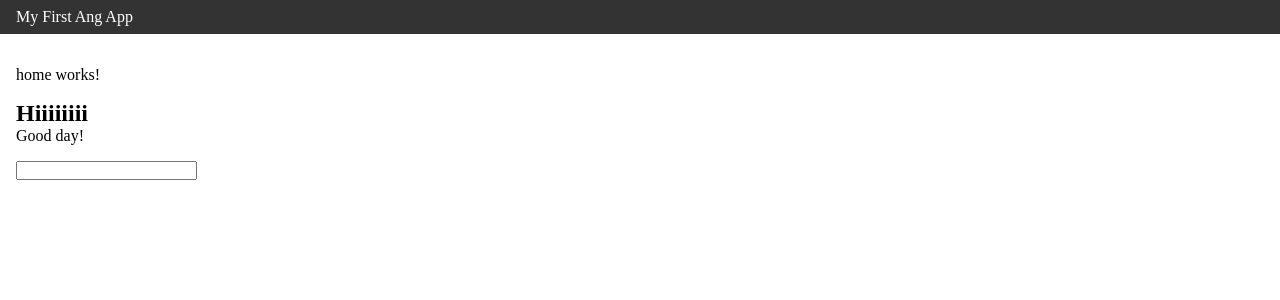
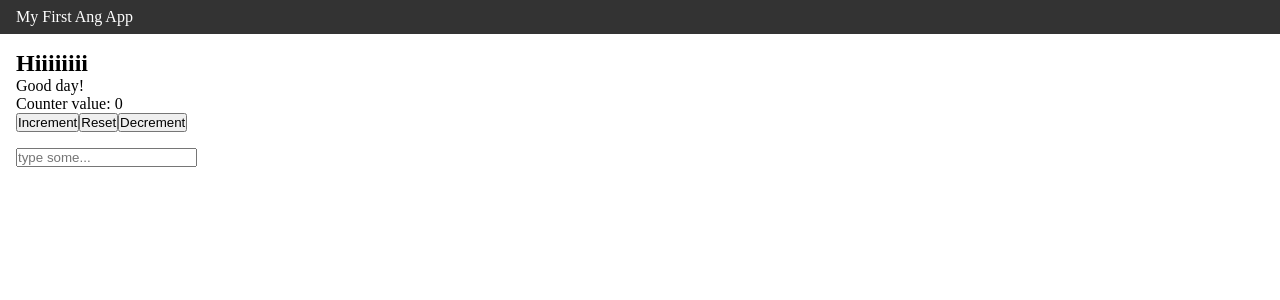
Before and after one commit to V1ADDD/angular-todos, an Angular app: page / in a window 1280 px wide. Shown: the top 300 px of the page. Built offline with nearby package versions, Linux system fonts and the light colour scheme.

Commit message:
feat: create counter

```diff
--- /dev/null
+++ b/src/app/components/counter/counter.component.html
@@ -0,0 +1,7 @@
+<p>Counter value: {{ val() }}</p>
+
+<div>
+    <button (click)="increment()">Increment</button>
+    <button (click)="reset()">Reset</button>
+    <button (click)="decrement()">Decrement</button>
+</div>
--- /dev/null
+++ b/src/app/components/counter/counter.component.ts
@@ -0,0 +1,20 @@
+import { Component, signal } from '@angular/core';
+
+@Component({
+  selector: 'app-counter',
+  imports: [],
+  templateUrl: './counter.component.html',
+  styleUrl: './counter.component.scss'
+})
+export class CounterComponent {
+  val = signal(0)
+  increment() {
+    this.val.update(val => val + 1);
+  }
+  reset(){
+    this.val.set(0);
+  }
+  decrement() {
+    this.val.update(val => val - 1);
+  }
+}
--- a/src/app/home/home.component.html
+++ b/src/app/home/home.component.html
@@ -1,3 +1,3 @@
-<p>home works!</p>
 <app-greeting [message]="message()"/>
-<input type="text" (keyup)="keyUpHandler($event)">
+<app-counter />
+<input placeholder="type some..." type="text" (keyup)="keyUpHandler($event)">
--- a/src/app/home/home.component.ts
+++ b/src/app/home/home.component.ts
@@ -1,9 +1,10 @@
 import { Component, signal } from '@angular/core';
 import { GreetingComponent } from '../components/greeting/greeting.component';
+import { CounterComponent } from '../components/counter/counter.component';
 
 @Component({
   selector: 'app-home',
-  imports: [GreetingComponent],
+  imports: [GreetingComponent, CounterComponent],
   templateUrl: './home.component.html',
   styleUrl: './home.component.scss'
 })
```
Also changed, not shown: src/app/components/counter/counter.component.scss (added), 1 other file (tests, documents, lock files or other folders).
